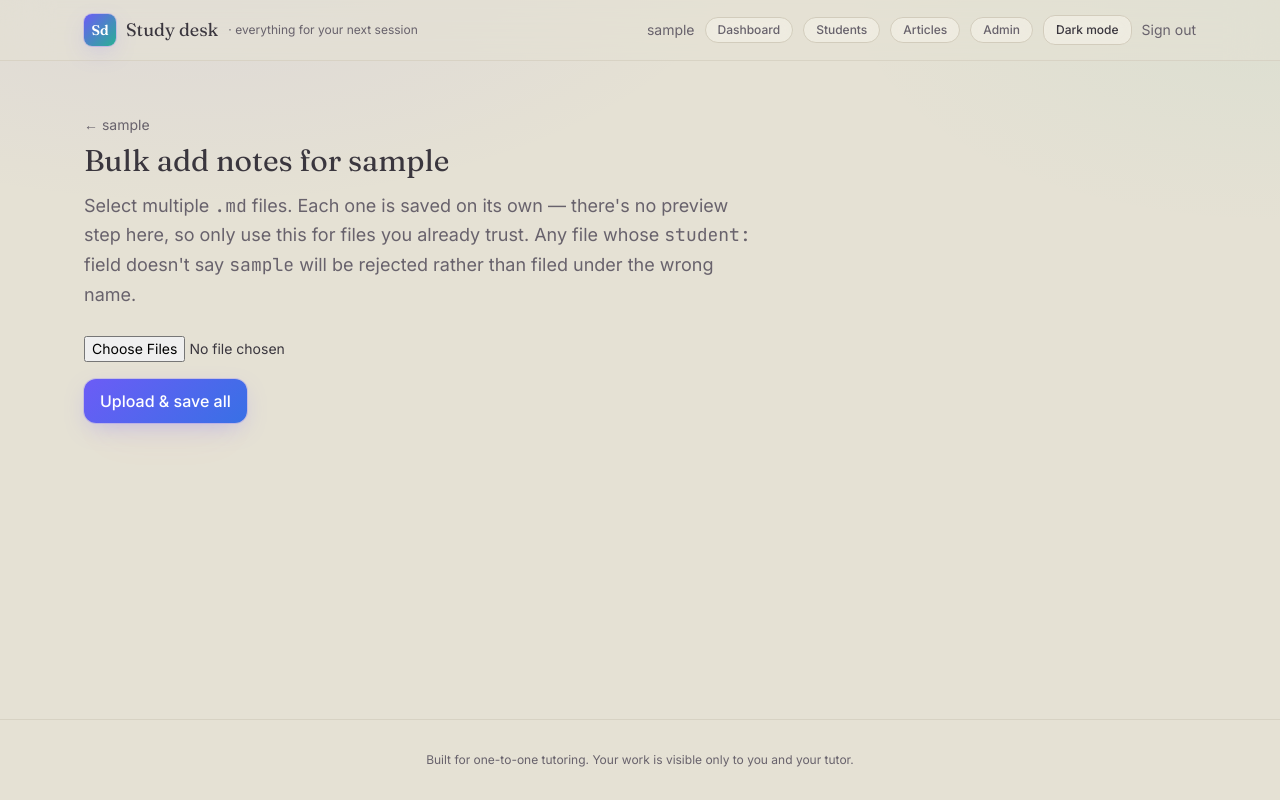
After one commit to eeumairali/student-portal, a Django app: page /dashboard/students/1/bulk-upload/ in a window 1280 px wide. The commit adds this page. Run offline with Django 5.2, Linux system fonts and the light colour scheme; the visitor is signed in with stand-in values (Sample User, id 1); data comes from the database, SQL or seed files in the repository; some libraries are stand-ins or nearby versions.

Commit message:
updated multiple files

```diff
--- a/learning/urls.py
+++ b/learning/urls.py
@@ -16,6 +16,7 @@ urlpatterns = [
     path("students/<int:user_id>/", views.student_detail, name="student_detail"),
     path("students/<int:user_id>/course/<int:course_id>/unenroll/", views.unenroll_course, name="unenroll_course"),
     path("students/<int:user_id>/upload/", views.lesson_upload, name="lesson_upload"),
+    path("students/<int:user_id>/bulk-upload/", views.lesson_bulk_upload, name="lesson_bulk_upload"),
     path("students/<int:user_id>/lesson/<int:lesson_id>/edit/", views.lesson_upload, name="lesson_edit"),
     path("tutor/lesson/<int:lesson_id>/", views.lesson_tutor_view, name="lesson_tutor_view"),
     path("tutor/lesson/<int:lesson_id>/lock/", views.lesson_toggle_lock, name="lesson_toggle_lock"),
--- a/learning/views.py
+++ b/learning/views.py
@@ -327,6 +327,33 @@ def lesson_upload(request, user_id, lesson_id=None):
 
 
 @staff_member_required
+def lesson_bulk_upload(request, user_id):
+    """Upload several markdown files for one student in one go. Each file is
+    parsed and saved independently — one bad file doesn't block the rest —
+    and there's no preview step, so this is for files the tutor already
+    trusts (e.g. re-uploading a batch of prepared notes)."""
+    student = get_object_or_404(User, pk=user_id)
+
+    if request.method != "POST":
+        return render(request, "learning/tutor/lesson_bulk_upload.html", {"student": student})
+
+    results = []
+    for upload in request.FILES.getlist("files"):
+        raw = upload.read().decode("utf-8", errors="replace")
+        parsed = parse_lesson(raw)
+        try:
+            plan = resolve_save_plan(parsed, locked_student=student)
+            lesson = save_lesson(parsed, raw, plan)
+            results.append({"name": upload.name, "ok": True, "lesson": lesson})
+        except LessonSaveError as e:
+            results.append({"name": upload.name, "ok": False, "error": e.message})
+
+    return render(request, "learning/tutor/lesson_bulk_upload.html", {
+        "student": student, "results": results,
+    })
+
+
+@staff_member_required
 @require_POST
 def lesson_delete(request, lesson_id):
     """Permanent — the confirm dialog is client-side (see the template), and
--- /dev/null
+++ b/templates/learning/tutor/lesson_bulk_upload.html
@@ -0,0 +1,36 @@
+{% extends "base.html" %}
+{% block title %}Bulk add notes · {{ student.username }}{% endblock %}
+{% block content %}
+<a href="{% url 'student_detail' student.id %}" class="text-sm text-slate-500 hover:text-ink">&larr; {{ student.username }}</a>
+<h1 class="mt-1 font-display text-3xl">Bulk add notes for {{ student.username }}</h1>
+<p class="mt-3 max-w-2xl text-slate-500">
+  Select multiple <span class="font-mono">.md</span> files. Each one is saved on its own — there's no
+  preview step here, so only use this for files you already trust. Any file whose
+  <span class="font-mono">student:</span> field doesn't say
+  <span class="font-mono">{{ student.username }}</span> will be rejected rather than filed under the wrong name.
+</p>
+
+{% if results %}
+<ul class="mt-6 divide-y divide-line rounded-xl border border-line bg-card shadow-card">
+  {% for r in results %}
+  <li class="flex items-center justify-between gap-4 p-4">
+    <span class="font-mono text-sm">{{ r.name }}</span>
+    {% if r.ok %}
+      <a href="{% url 'lesson_tutor_view' r.lesson.id %}" class="text-sm text-teal-700 hover:underline">Saved &rarr; {{ r.lesson.title }}</a>
+    {% else %}
+      <span class="text-sm text-red-600">{{ r.error }}</span>
+    {% endif %}
+  </li>
+  {% endfor %}
+</ul>
+<a href="{% url 'lesson_bulk_upload' student.id %}" class="btn-quiet mt-4 inline-block">Upload more</a>
+{% endif %}
+
+<form method="post" enctype="multipart/form-data" class="mt-6">
+  {% csrf_token %}
+  <input type="file" name="files" accept=".md,text/markdown,text/plain" multiple class="text-sm">
+  <div>
+    <button type="submit" class="btn-primary mt-4">Upload &amp; save all</button>
+  </div>
+</form>
+{% endblock %}
--- a/templates/learning/tutor/student_detail.html
+++ b/templates/learning/tutor/student_detail.html
@@ -9,7 +9,10 @@
     <h1 class="mt-1 font-display text-3xl">{{ profile.display_name|default:student.username }}</h1>
     <p class="mt-1 font-mono text-xs text-slate-500">@{{ student.username }}{% if profile.guardian_email %} · guardian: {{ profile.guardian_email }}{% endif %}</p>
   </div>
-  <a href="{% url 'lesson_upload' student.id %}" class="btn-primary shrink-0">+ Add a note</a>
+  <div class="flex shrink-0 gap-2">
+    <a href="{% url 'lesson_bulk_upload' student.id %}" class="btn-quiet">+ Add multiple notes</a>
+    <a href="{% url 'lesson_upload' student.id %}" class="btn-primary">+ Add a note</a>
+  </div>
 </div>
 
 {% if courses %}
```
